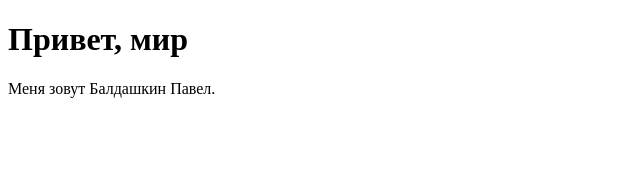
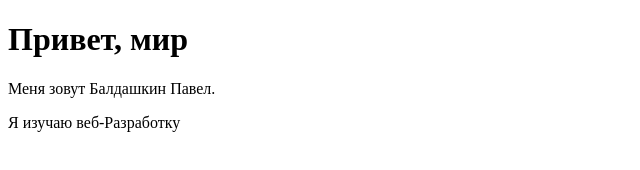
Before and after one commit to Pav9el/uchebnaya-praktika, a plain HTML site: page index.html in a window 1280 px wide. Shown: the whole page, without its empty margins (0-640 px from the left). Drawn offline with Linux system fonts and the light colour scheme.

Commit message:
добавлен абзац о себе

```diff
--- a/index.html
+++ b/index.html
@@ -8,5 +8,6 @@
 <body>
     <h1>Привет, мир</h1>
     <p>Меня зовут Балдашкин Павел.</p>
+    <p>Я изучаю веб-Разработку</p>
 </body>
 </html>
```
